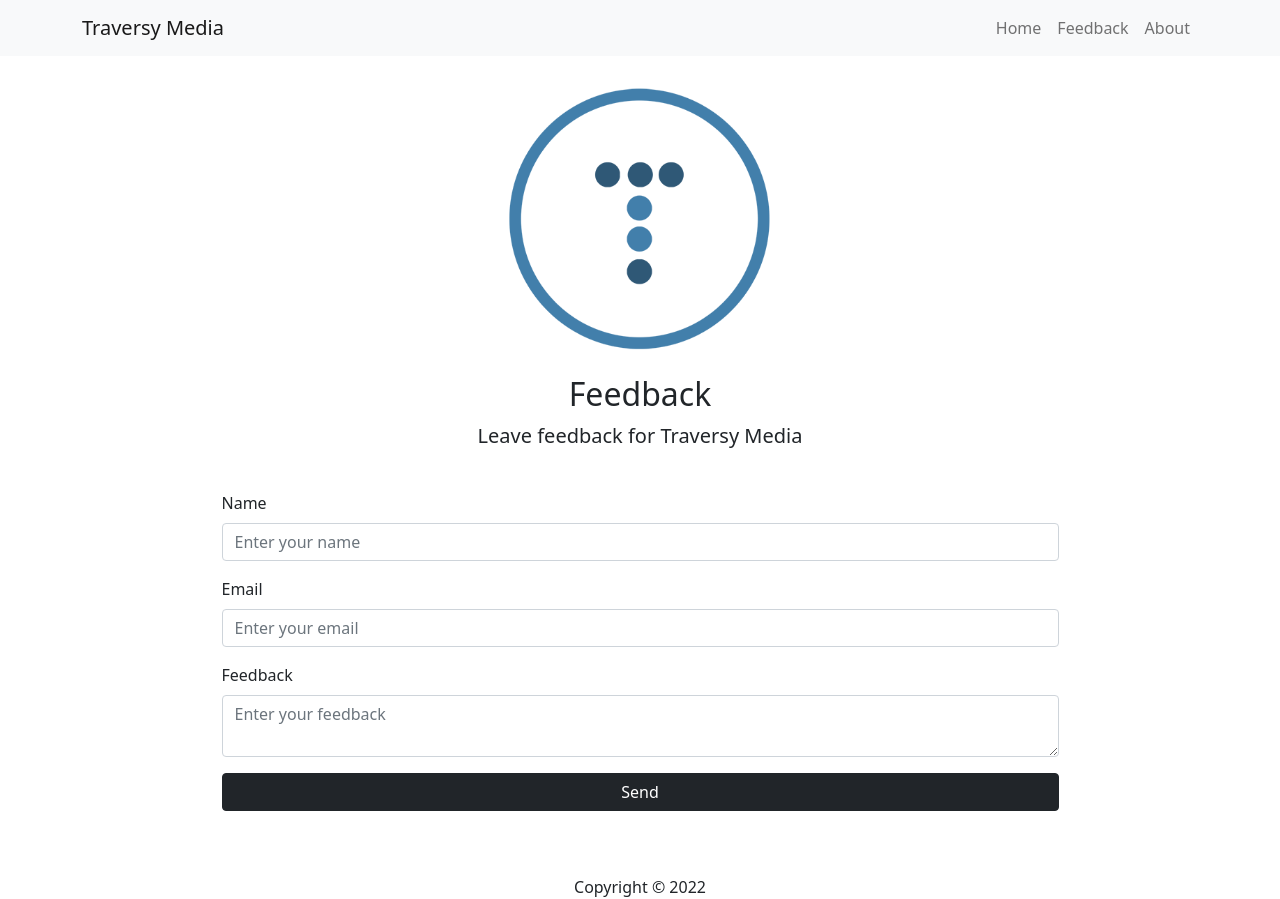
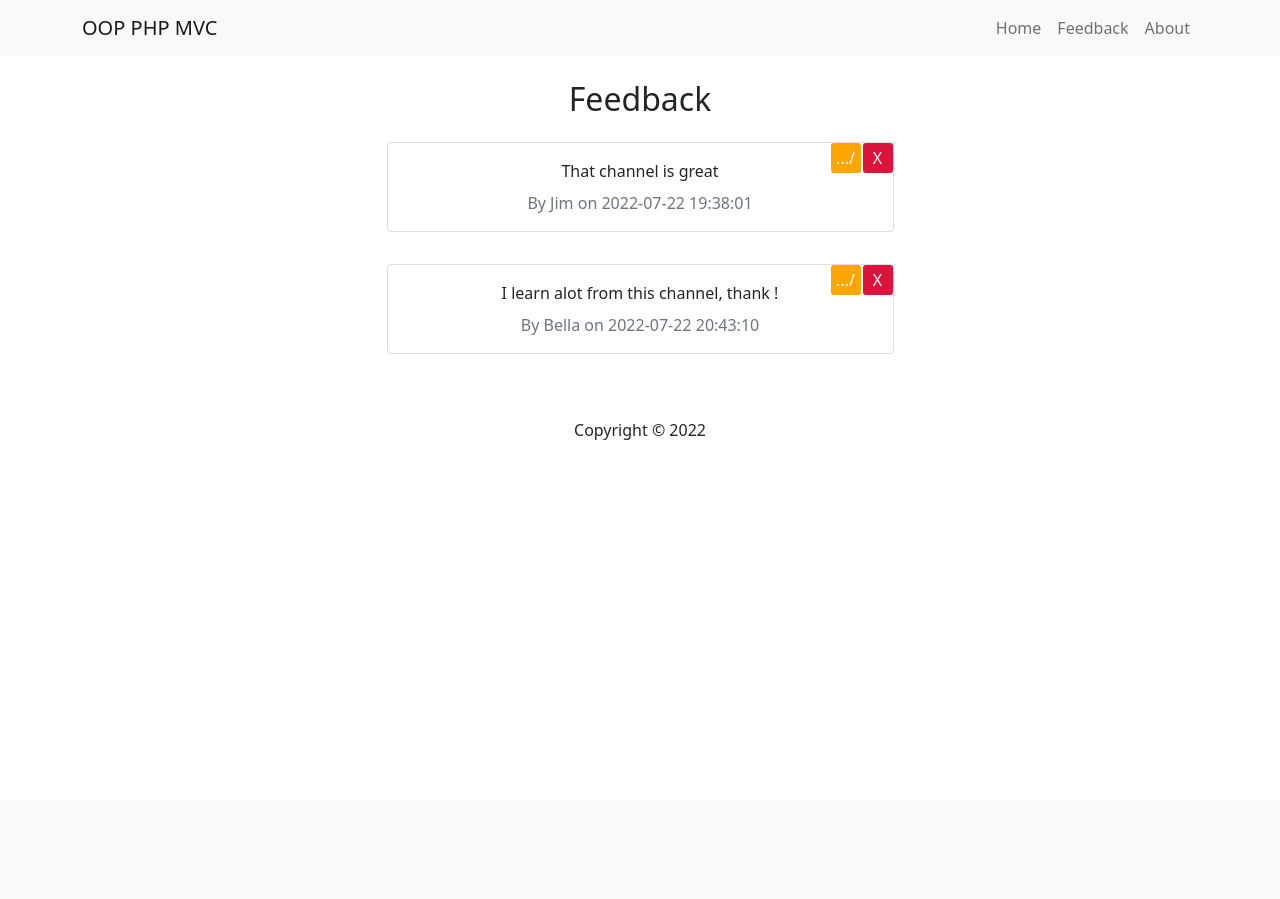
Before and after one commit to btkdevkh/feedback-procedural, a PHP site: the page made by index.php in a window 1280 px wide. After the commit the page ends 440 px from the top, so only its background shows below. Run offline with PHP 8.4, Linux system fonts and the light colour scheme; data comes from the database, SQL or seed files in the repository.

Commit message:
feedback oop mvc

```diff
--- /dev/null
+++ b/config/config.php
@@ -0,0 +1,8 @@
+<?php
+
+define("URL", str_replace("index.php", "", (isset($_SERVER['HTTPS']) ? "https" : "http") . "://$_SERVER[HTTP_HOST]$_SERVER[PHP_SELF]"));
+
+define('DB_HOST', 'localhost');
+define('DB_NAME', 'phpfeed');
+define('DB_USER', 'root');
+define('DB_PASS', '123456789');
--- a/config/database.php
+++ b/config/database.php
@@ -1,24 +1,31 @@
 <?php
 
-define('DB_HOST', 'localhost');
-define('DB_USER', 'root');
-define('DB_PASS', '123456789');
-define('DB_NAME', 'phpfeed');
+require_once 'config.php';
 
-function connectDB() {
-  $conn = null;
+class Database {
+  private static $db_host = DB_HOST;
+  private static $db_name = DB_NAME;
+  private static $db_user = DB_USER;
+  private static $db_pass = DB_PASS;
+  private static $conn;
 
-  try {
-    if($conn === null) {
-      $conn = new PDO("mysql:host=" . DB_HOST . ";dbname=" . DB_NAME, DB_USER, DB_PASS);
+  private static function setDB() {
+    try {
+      self::$conn = new PDO("mysql:host=" . self::$db_host . ";dbname=" . self::$db_name, self::$db_user, self::$db_pass);
       // set the PDO error mode to exception
-      $conn->setAttribute(PDO::ATTR_ERRMODE, PDO::ERRMODE_EXCEPTION);
-      $conn->setAttribute(PDO::ATTR_DEFAULT_FETCH_MODE, PDO::FETCH_ASSOC);
+      self::$conn->setAttribute(PDO::ATTR_ERRMODE, PDO::ERRMODE_EXCEPTION);
+      self::$conn->setAttribute(PDO::ATTR_DEFAULT_FETCH_MODE, PDO::FETCH_ASSOC);
       // echo "Connected successfully";
+    } catch(PDOException $e) {
+      echo "Connection failed: " . $e->getMessage();
+    }
+  }
+
+  protected function getDb() {
+    if(self::$conn === null) {
+      self::setDb();
     }
 
-    return $conn;
-  } catch(PDOException $e) {
-    echo "Connection failed: " . $e->getMessage();
+    return self::$conn;
   }
 }
--- /dev/null
+++ b/controllers/CoreController.php
@@ -0,0 +1,49 @@
+<?php
+
+class CoreController {
+  protected $currentController;
+  protected $currentMethod;
+  protected $params = [];
+
+  public function __construct() {
+    // simple route
+    if(isset($_GET['url'])) {
+      $url = explode('=', filter_var($_GET['url'], FILTER_SANITIZE_URL));
+
+      // echo '<pre>';
+      // var_dump($url);
+      // echo '</pre>';
+
+      if(file_exists('controllers/' . ucwords($url[0]) . '.php')) {
+        $this->currentController = ucwords($url[0]);
+        unset($url[0]);
+      }
+
+      require_once 'controllers/' . $this->currentController . '.php';
+
+      $this->currentController = new $this->currentController;
+
+      if(isset($url[1])) {
+        if(method_exists($this->currentController, $url[1])) {
+          $this->currentMethod = $url[1];
+          unset($url[1]);
+        }
+      }
+
+      $this->params = $url ? array_values($url) : [];
+
+      call_user_func_array([$this->currentController, $this->currentMethod], $this->params);
+
+    } else {
+      $this->render('feedback/create', ['title' => 'Home']);
+    }
+  }
+
+  protected function render(string $path, array $data = []) {
+    ob_start();
+    extract($data);
+    require_once "views/$path.html.php";
+    $content = ob_get_clean();
+    require_once 'views/template.html.php';
+  }
+}
--- /dev/null
+++ b/controllers/FeedbackController.php
@@ -0,0 +1,78 @@
+<?php
+
+require_once 'models/FeedbackModel.php';
+
+class FeedbackController extends CoreController {
+  private $feedbackModel;
+
+  public function __construct() {
+    $this->feedbackModel = new FeedbackModel();
+  }
+
+  public function createAndUpdateFeedback($id = null) {
+    if($id) $feedback = $this->feedbackModel->getFeedback($id);
+
+    $name = $id ? $feedback['name'] : '';
+    $email = $id ? $feedback['email'] : '';
+    $body = $id ? $feedback['body'] : '';
+    $nameErr = $emailErr = $bodyErr = '';
+
+    if(isset($_POST['submit'])) {
+      if(empty($_POST['name'])) {
+        $nameErr = 'Name is required';
+      }
+
+      if(empty($_POST['email'])) {
+        $emailErr = 'Email is required';
+      }
+
+      if(empty($_POST['body'])) {
+        $bodyErr = 'Feedback is required';
+      }
+
+      if(!$nameErr || !$emailErr || !$bodyErr) {
+        $name = filter_input(INPUT_POST, 'name', FILTER_SANITIZE_FULL_SPECIAL_CHARS);
+        $email = filter_input(INPUT_POST, 'email', FILTER_SANITIZE_FULL_SPECIAL_CHARS);
+        $body = filter_input(INPUT_POST, 'body', FILTER_SANITIZE_FULL_SPECIAL_CHARS);
+      }
+
+      if(!$nameErr && !$emailErr && !$bodyErr) {
+        if($id === null) {
+          $resultCreated = $this->feedbackModel->createFeedback($name, $email, $body);
+          if($resultCreated) header('Location:' . URL . '?url=feedbackController=getFeedbacks');
+        } else {
+          $resultUpdated = $this->feedbackModel->updateFeedback($name, $email, $body, $id);
+          if($resultUpdated) header('Location:' . URL . '?url=feedbackController=getFeedbacks');
+        }
+      }
+    }
+
+    $this->render('feedback/create', [
+      'title' => isset($id) ? 'Update' : 'Create',
+      'name' => $name,
+      'email' => $email,
+      'body' => $body,
+      'nameErr' => $nameErr,
+      'emailErr' => $emailErr,
+      'bodyErr' => $bodyErr,
+      'id' => $id
+    ]);
+  }
+
+  public function getFeedbacks() {
+    $feedbacks = $this->feedbackModel->getFeedbacks();
+    $this->render('feedback/feedback', [
+      'title' => 'Feedback',
+      'feedbacks' => $feedbacks
+    ]);
+  }
+
+  public function deleteFeedback($id) {
+    $result = $this->feedbackModel->deleteFeedback($id);
+    if($result) header('Location:' . URL . '?url=feedbackController=getFeedbacks');
+  }
+
+  public function about() {
+    $this->render('about', ['title' => 'About']);
+  }
+}
--- a/inc/footer.php
+++ /dev/null
@@ -1,11 +0,0 @@
-  </div>
-</main>
-
-<footer class="text-center mt-5">
-  Copyright &copy; 2022
-</footer>
-
-<script src="https://cdn.jsdelivr.net/npm/bootstrap@5.0.2/dist/js/bootstrap.bundle.min.js" integrity="sha384-MrcW6ZMFYlzcLA8Nl+NtUVF0sA7MsXsP1UyJoMp4YLEuNSfAP+JcXn/tWtIaxVXM" crossorigin="anonymous"></script>
-
-</body>
-</html>
--- a/index.php
+++ b/index.php
@@ -1,71 +1,5 @@
-<?php include 'inc/header.php' ?>
+<?php
 
-<?php
-  $name = $email = $body = '';
-  $nameErr = $emailErr = $bodyErr = '';
-
-  if(isset($_POST['submit'])) {
-    if(empty($_POST['name'])) {
-      $nameErr = 'Name is required';
-    }
-
-    if(empty($_POST['email'])) {
-      $emailErr = 'Email is required';
-    }
-
-    if(empty($_POST['body'])) {
-      $bodyErr = 'Feedback is required';
-    }
-
-    if(!$nameErr || !$emailErr || !$bodyErr) {
-      $name = filter_input(INPUT_POST, 'name', FILTER_SANITIZE_FULL_SPECIAL_CHARS);
-      $email = filter_input(INPUT_POST, 'email', FILTER_SANITIZE_FULL_SPECIAL_CHARS);
-      $body = filter_input(INPUT_POST, 'body', FILTER_SANITIZE_FULL_SPECIAL_CHARS);
-    }
-
-    if(!$nameErr && !$emailErr && !$bodyErr) {
-      $db = connectDB();
-
-      $sql = "INSERT INTO feedback(name, email, body, date) VALUES(?, ?, ?, NOW())";
-      $stmt = $db->prepare($sql);
-      $result = $stmt->execute([$name, $email, $body]);
-
-      if($result) header('Location: feedback.php');
-    }
-  }
-?>
-
-<img src="img/logo.png" class="w-25 mb-3" alt="">
-<h2>Feedback</h2>
-<p class="lead text-center">Leave feedback for Traversy Media</p>
-<form action="<?= htmlspecialchars($_SERVER['PHP_SELF']); ?>" class="mt-4 w-75" method="POST">
-  <div class="mb-3">
-    <label for="name" class="form-label">Name</label>
-    <input type="text" class="form-control <?= $nameErr ? 'is-invalid' : '' ?>" id="name" name="name" placeholder="Enter your name" value="<?= $name ?? null ?>">
-
-    <div class="invalid-feedback" role="alert">
-      <?= $nameErr ?? null ?>
-    </div>
-  </div>
-  <div class="mb-3">
-    <label for="email" class="form-label">Email</label>
-    <input type="text" class="form-control <?= $emailErr ? 'is-invalid' : '' ?>" id="email" name="email" placeholder="Enter your email" value="<?= $email ?? null ?>">
-
-    <div class="invalid-feedback" role="alert">
-      <?= $emailErr ?? null ?>
-    </div>
-  </div>
-  <div class="mb-3">
-    <label for="body" class="form-label">Feedback</label>
-    <textarea class="form-control <?= $bodyErr ? 'is-invalid' : '' ?>" id="body" name="body" placeholder="Enter your feedback"><?= $body ?? null ?></textarea>
-
-    <div class="invalid-feedback" role="alert">
-      <?= $bodyErr ?? null ?>
-    </div>
-  </div>
-  <div class="mb-3">
-    <input type="submit" name="submit" value="Send" class="btn btn-dark w-100">
-  </div>
-</form>
-
-<?php include 'inc/footer.php' ?>
+require_once 'config/config.php';
+require_once 'controllers/CoreController.php';
+new CoreController();
--- /dev/null
+++ b/models/FeedbackModel.php
@@ -0,0 +1,70 @@
+<?php
+
+require_once 'config/Database.php';
+
+class FeedbackModel extends Database {
+  /**
+   * create feedback
+   */
+  public function createFeedback($name, $email, $body) {
+    $sql = "INSERT INTO feedback(name, email, body, date) VALUES(:name, :email, :body, NOW())";
+    $stmt = $this->getDb()->prepare($sql);
+    $stmt->bindValue(':name', $name, PDO::PARAM_STR);
+    $stmt->bindValue(':email', $email, PDO::PARAM_STR);
+    $stmt->bindValue(':body', $body, PDO::PARAM_STR);
+    $result = $stmt->execute();
+    $stmt->closeCursor();
+    return $result;
+  }
+
+  /**
+   * read feedbacks
+   */
+  public function getFeedbacks() {
+    $sql = "SELECT * FROM feedback";
+    $stmt = $this->getDb()->query($sql);
+    $feedbacks = $stmt->fetchAll();
+    $stmt->closeCursor();
+    return $feedbacks;
+  }
+
+  /**
+   * read feedback
+   */
+  public function getFeedback($id) {
+    $sql = "SELECT * FROM feedback WHERE id = :id";
+    $stmt = $this->getDb()->prepare($sql);
+    $stmt->bindValue(':id', $id, PDO::PARAM_INT);
+    $result = $stmt->execute();
+    $feedback = $stmt->fetch();
+    $stmt->closeCursor();
+    if($result) return $feedback;
+  }
+
+  /**
+   * update feedback
+   */
+  public function updateFeedback($name, $email, $body, $id) {
+    $sql = "UPDATE feedback SET name = :name, email = :email, body = :body, date = NOW() WHERE id = :id";
+    $stmt = $this->getDb()->prepare($sql);
+    $stmt->bindValue(':name', $name, PDO::PARAM_STR);
+    $stmt->bindValue(':email', $email, PDO::PARAM_STR);
+    $stmt->bindValue(':body', $body, PDO::PARAM_STR);
+    $stmt->bindValue(':id', $id, PDO::PARAM_INT);
+    $result = $stmt->execute();
+    $stmt->closeCursor();
+    return $result;
+  }
+
+  /**
+   * delete feedback
+   */
+  public function deleteFeedback($id) {
+    $sql = "DELETE FROM feedback WHERE id = :id";
+    $stmt = $this->getDb()->prepare($sql);
+    $stmt->bindValue(':id', $id, PDO::PARAM_INT);
+    $result = $stmt->execute();
+    $stmt->closeCursor();
+    return $result;
+  }
+}
--- /dev/null
+++ b/public/css/style.css
@@ -0,0 +1,30 @@
+main {
+  max-width: 700px;
+  margin: auto;
+}
+
+.delete, .update {
+  position: absolute;
+  top: 0;
+  right: 0;
+  border: 0;
+  color: white;
+  background-color: crimson;
+  padding: 10px;
+  width: 30px;
+  height: 30px;
+  text-decoration: none;
+  display: flex;
+  justify-content: center;
+  align-items: center;
+  border-radius: 3px;
+}
+.delete:hover, .update:hover {
+  color: #ddd;
+}
+
+.update {
+  top: 0;
+  right: 32px;
+  background-color: orange;
+}
--- /dev/null
+++ b/views/about.html.php
@@ -0,0 +1,3 @@
+<h2>About</h2>
+
+<p class="text-center">A simple Feedback APP of OOP PHP with MVC structure</p>
--- /dev/null
+++ b/views/feedback/feedback.html.php
@@ -0,0 +1,20 @@
+<h2>Feedback</h2>
+
+<?php if(empty($feedbacks)) : ?>
+  <p class="lead mt-3">There is no feedback</p>
+<?php endif; ?>
+
+<?php foreach($feedbacks as $item) : ?>
+  <div class="card my-3 w-75">
+    <div class="card-body text-center">
+      <?= $item['body']; ?>
+
+      <div class="text-secondary mt-2">
+        By <?= $item['name']; ?> on <?= $item['date']; ?>
+      </div>
+    </div>
+
+    <a href="<?= URL . '?url=feedbackController=deleteFeedback=' . htmlspecialchars($item['id']) ?>" class="delete">X</a>
+    <a href="<?= URL . '?url=feedbackController=createAndUpdateFeedback=' . htmlspecialchars($item['id']) ?>" class="update">.../</a>
+  </div>
+<?php endforeach; ?>
--- a/inc/header.php
+++ b/views/template.html.php
@@ -1,33 +1,33 @@
-<?php require_once 'config/database.php'; ?>
-
 <!DOCTYPE html>
 <html lang="en">
 <head>
   <meta charset="UTF-8">
   <meta http-equiv="X-UA-Compatible" content="IE=edge">
   <meta name="viewport" content="width=device-width, initial-scale=1.0">
+  <link rel="shortcut icon" href="<?= URL ?>public/img/php.png" type="image/x-icon">
   <link href="https://cdn.jsdelivr.net/npm/bootstrap@5.0.2/dist/css/bootstrap.min.css" rel="stylesheet" integrity="sha384-EVSTQN3/azprG1Anm3QDgpJLIm9Nao0Yz1ztcQTwFspd3yD65VohhpuuCOmLASjC" crossorigin="anonymous">
-  <title>Leave Feedback</title>
+  <link rel="stylesheet" href="<?= URL ?>public/css/style.css">
+  <title>Leave Feedback | OOP PHP MVC | <?= $title ?></title>
 </head>
 <body>
   <nav class="navbar navbar-expand-sm navbar-light bg-light mb-4">
     <div class="container">
-      <a class="navbar-brand" href="/">Traversy Media</a>
+      <a class="navbar-brand" href="<?= URL ?>">OOP PHP MVC</a>
       <button class="navbar-toggler" type="button" data-bs-toggle="collapse" data-bs-target="#navbarNav" aria-controls="navbarNav" aria-expanded="false" aria-label="Toggle navigation">
         <span class="navbar-toggler-icon"></span>
       </button>
       <div class="collapse navbar-collapse" id="navbarNav">
         <ul class="navbar-nav ms-auto">
          <li class="nav-item">
-              <a class="nav-link" href="../index.php">Home</a>
+              <a class="nav-link" href="<?= URL ?>">Home</a>
             </li>
             <li class="nav-item">
-              <a class="nav-link" href="../feedback.php"
+              <a class="nav-link" href="<?= URL ?>?url=feedbackController=getFeedbacks"
                 >Feedback</a
               >
             </li>
             <li class="nav-item">
-              <a class="nav-link" href="../about.php"
+              <a class="nav-link" href="<?= URL ?>?url=feedbackController=about"
                 >About</a
               >
             </li>
@@ -38,3 +38,15 @@
 
 <main>
   <div class="container d-flex flex-column align-items-center">
+    <?= $content ?>
+  </div>
+</main>
+
+<footer class="text-center mt-5">
+  Copyright &copy; 2022
+</footer>
+
+<script src="https://cdn.jsdelivr.net/npm/bootstrap@5.0.2/dist/js/bootstrap.bundle.min.js" integrity="sha384-MrcW6ZMFYlzcLA8Nl+NtUVF0sA7MsXsP1UyJoMp4YLEuNSfAP+JcXn/tWtIaxVXM" crossorigin="anonymous"></script>
+
+</body>
+</html>
```
Also changed, not shown: about.php (deleted, +0 -7 lines), feedback.php (deleted, +0 -29 lines), views/feedback/create.html.php (added, +33 -0 lines), public/img/logo.png (renamed from img/logo.png), public/img/php.png (added).
